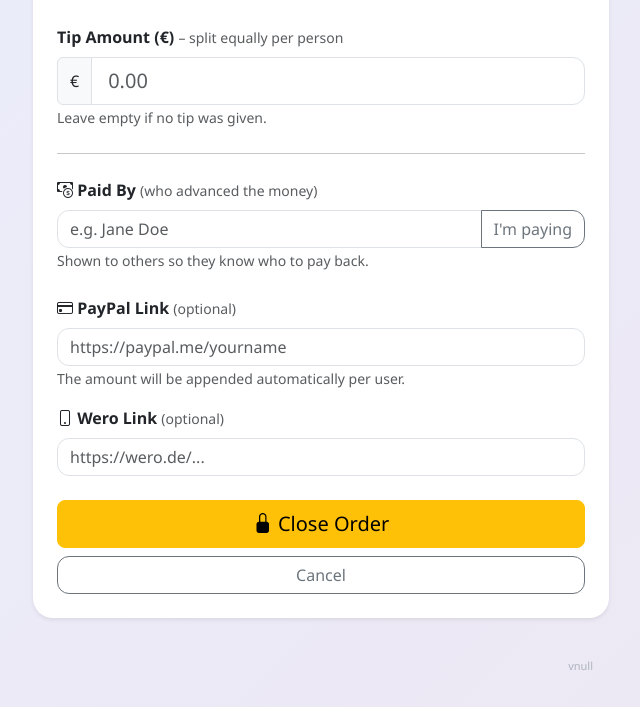
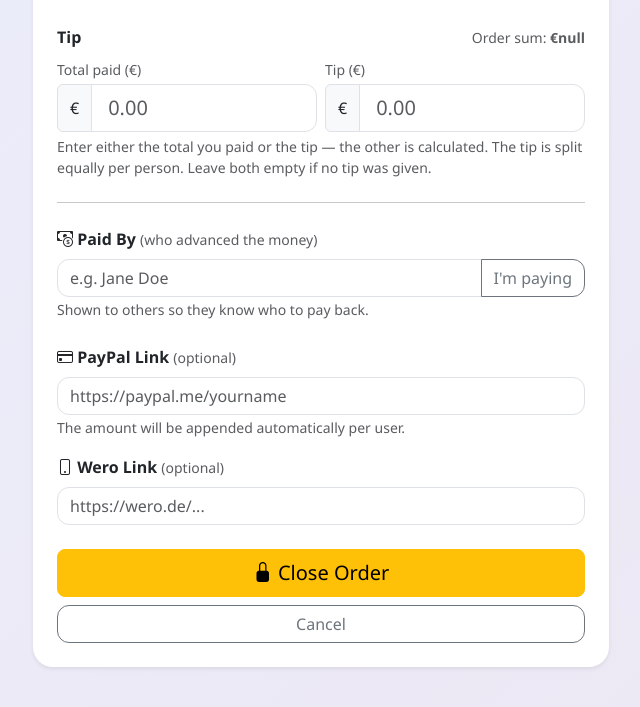
Before and after one commit to Judgeman/Yatta-Yam-Yam, a Spring app: template src/main/resources/templates/order-close.html in a window 1280 px wide. Shown: the part 220-927 px from the top of the page, without its empty margins (319-959 px from the left). Before the commit the page ends 890 px from the top, so only its background shows below. Run offline with Thymeleaf, Linux system fonts and the light colour scheme; the template is opened without the code that fills it, so the values that code supplies are empty; some of the project's set-up classes (security, data sources, template engines, error pages and the like) are left out, and stand-ins take their place.

Commit message:
Allow entering the total paid instead of the tip when closing (1.9.0)
- order-close.html: shows the order sum and a "Total paid" field next to
  "Tip"; both stay in sync (tip = total - order sum, calculated in cents).
  The total cannot be lower than the order sum
- OrderController: the close form gets the order sum; if only totalAmount
  is posted, the tip is derived from it on the server as well
- Release as 1.9.0 together with the payer on the dashboard tiles;
  release notes and both technical docs updated

Co-Authored-By: Claude Opus 5.5 <noreply@anthropic.com>
Claude-Session: https://claude.ai/code/session_01Y8jVT5shn3uKAHZJUknUHE

```diff
--- a/pom.xml
+++ b/pom.xml
@@ -12,7 +12,7 @@
     </parent>
 
     <groupId>de.yatta-yam-yam</groupId>
-    <version>1.8.3</version>
+    <version>1.9.0</version>
     <artifactId>yatta-yam-yam</artifactId>
     <name>yatta-yam-yam</name>
     <description>Yatta-Yam-Yam food ordering app</description>
--- a/src/main/resources/templates/order-close.html
+++ b/src/main/resources/templates/order-close.html
@@ -32,19 +32,40 @@
 
         <form th:action="@{'/orders/' + ${order.id} + '/close'}" method="post">
 
-            <!-- Tip -->
+            <!-- Tip / total paid -->
             <div class="mb-4">
-                <label class="form-label fw-semibold">
-                    Tip Amount (€)
-                    <span class="text-muted fw-normal small">– split equally per person</span>
-                </label>
-                <div class="input-group">
-                    <span class="input-group-text">€</span>
-                    <input type="number" name="tipAmount" class="form-control form-control-lg"
-                           th:value="${order.tipAmount != null and order.tipAmount gt 0} ? ${order.tipAmount} : ''"
-                           step="0.01" min="0" placeholder="0.00"/>
+                <div class="d-flex justify-content-between align-items-baseline mb-2">
+                    <span class="form-label fw-semibold mb-0">Tip</span>
+                    <span class="text-muted small">
+                        Order sum:
+                        <strong th:text="'€' + ${#numbers.formatDecimal(orderSubtotal,1,2)}">€0.00</strong>
+                    </span>
                 </div>
-                <small class="text-muted">Leave empty if no tip was given.</small>
+                <div class="row g-2">
+                    <div class="col-sm-6">
+                        <label for="totalAmount" class="form-label small text-muted mb-1">Total paid (€)</label>
+                        <div class="input-group">
+                            <span class="input-group-text">€</span>
+                            <input type="number" name="totalAmount" id="totalAmount" class="form-control form-control-lg"
+                                   th:value="${order.tipAmount != null and order.tipAmount gt 0} ? ${orderSubtotal.add(order.tipAmount)} : ''"
+                                   th:min="${orderSubtotal}" th:data-subtotal="${orderSubtotal}"
+                                   step="0.01" placeholder="0.00"/>
+                        </div>
+                    </div>
+                    <div class="col-sm-6">
+                        <label for="tipAmount" class="form-label small text-muted mb-1">Tip (€)</label>
+                        <div class="input-group">
+                            <span class="input-group-text">€</span>
+                            <input type="number" name="tipAmount" id="tipAmount" class="form-control form-control-lg"
+                                   th:value="${order.tipAmount != null and order.tipAmount gt 0} ? ${order.tipAmount} : ''"
+                                   step="0.01" min="0" placeholder="0.00"/>
+                        </div>
+                    </div>
+                </div>
+                <small class="text-muted d-block mt-1">
+                    Enter either the total you paid or the tip — the other is calculated.
+                    The tip is split equally per person. Leave both empty if no tip was given.
+                </small>
             </div>
 
             <hr class="my-4"/>
@@ -109,6 +130,25 @@
     document.getElementById('iAmPayingBtn').addEventListener('click', function () {
         document.getElementById('paidByName').value = this.dataset.username;
     });
+
+    // Keep "Total paid" and "Tip" in sync: total = order sum + tip (calculated in cents)
+    (function () {
+        const totalInput = document.getElementById('totalAmount');
+        const tipInput = document.getElementById('tipAmount');
+        const subtotalCents = Math.round(parseFloat(totalInput.dataset.subtotal) * 100);
+        const toCents = v => Math.round(parseFloat(v) * 100);
+        const fmt = cents => (cents / 100).toFixed(2);
+
+        totalInput.addEventListener('input', function () {
+            if (totalInput.value === '') { tipInput.value = ''; return; }
+            const tipCents = toCents(totalInput.value) - subtotalCents;
+            tipInput.value = tipCents >= 0 ? fmt(tipCents) : '';
+        });
+        tipInput.addEventListener('input', function () {
+            if (tipInput.value === '') { totalInput.value = ''; return; }
+            totalInput.value = fmt(subtotalCents + toCents(tipInput.value));
+        });
+    })();
 </script>
 </body>
 </html>
```
Also changed, not shown: TECHNICAL_DOCS.md (+7 -4 lines), TECHNICAL_DOCS_EN.md (+7 -4 lines), src/main/java/com/nameapp/controller/OrderController.java (+9 -1 lines), src/main/resources/templates/version.html (+7 -0 lines).
